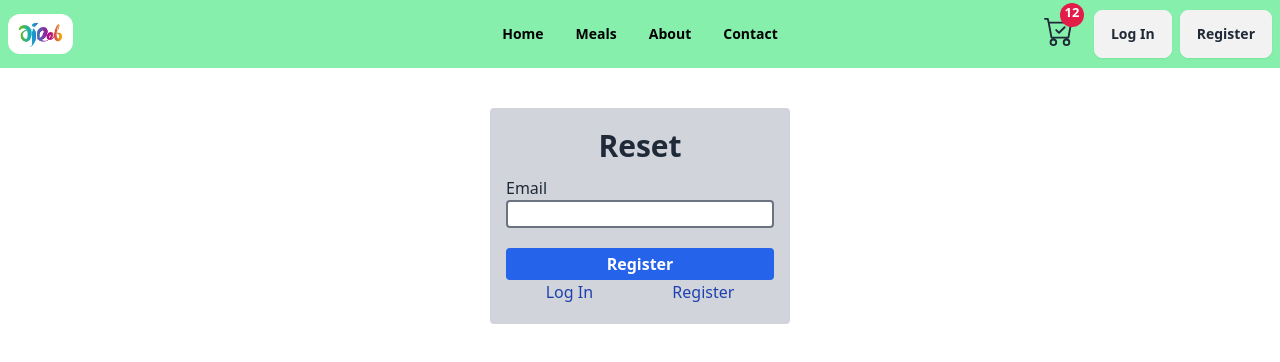
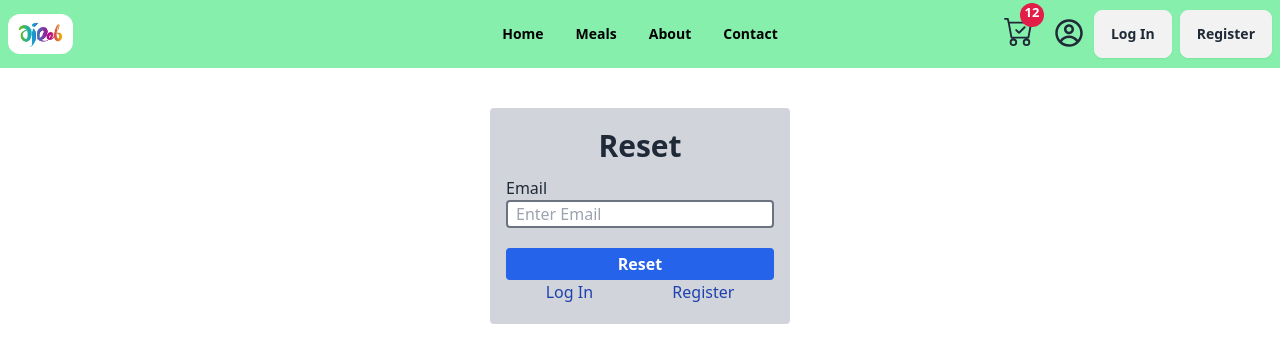
Before and after one commit to 21MoududAhammed/Products-House, a React (Vite) app: page /reset in a window 1280 px wide. Shown: the top 362 px of the page. Built offline with nearby package versions, Linux system fonts and the light colour scheme; no server answers.

Commit message:
user profile, reset password and so on done

```diff
--- a/src/components/Header.jsx
+++ b/src/components/Header.jsx
@@ -1,12 +1,27 @@
 import "../style.css";
-import { NavLink, useNavigate } from "react-router-dom";
+import { Link, NavLink, useNavigate } from "react-router-dom";
 import { BsCartCheck } from "react-icons/bs";
+import { CgProfile } from "react-icons/cg";
 
 import logo from "../assets/e-commerce-logo.png";
+import { MyAuthContext } from "../providers/AuthProvider";
+import { toast } from "react-toastify";
 export default function Header() {
   const navigate = useNavigate();
+  const { isLoggedIn, logOut } = MyAuthContext();
+
+  // to log out
+  const handleLogOut = async () => {
+    try {
+      await logOut();
+      toast(`Sign-out successful`);
+    } catch (err) {
+      toast(err.message);
+    }
+  };
+
   return (
-    <div className="navbar bg-green-300 sticky z-50 top-0 ">
+    <div className="navbar bg-green-300 sticky z-40 top-0 ">
       <div className="navbar-start">
         <div className="dropdown">
           <div tabIndex={0} role="button" className="btn btn-ghost lg:hidden">
@@ -124,10 +139,41 @@ export default function Header() {
           <button className="text-3xl" onClick={() => navigate("/cart")}>
             <BsCartCheck />
           </button>
-          <div className="absolute top-[-13px] left-4 bg-rose-600 rounded-full text-center text-white w-6 h-6  text-[13px] font-semibold">12</div>
+          <div className="absolute top-[-13px] left-4 bg-rose-600 rounded-full text-center text-white w-6 h-6  text-[13px] font-semibold">
+            12
+          </div>
         </div>
-        <NavLink to={'/login'} className="btn me-1 md:me-2">Log In</NavLink>
-        <NavLink to={'/register'} className="btn">Register</NavLink>
+
+        <div className="h-8 w-8 me-2">
+          {isLoggedIn?.photoURL ? (
+            <Link to={'/profile'}>
+              <img
+              className="w-full rounded-full"
+              src="https://avatars.githubusercontent.com/u/108451598?v=4"
+              alt=""
+            />
+            </Link>
+          ) : (
+            <Link to={'/profile'} className="text-3xl">
+              <CgProfile />
+            </Link>
+          )}
+        </div>
+
+        {isLoggedIn ? (
+          <NavLink className="btn" onClick={handleLogOut}>
+            Log Out
+          </NavLink>
+        ) : (
+          <>
+            <NavLink to={"/login"} className="btn me-1 md:me-2">
+              Log In
+            </NavLink>
+            <NavLink to={"/register"} className="btn">
+              Register
+            </NavLink>
+          </>
+        )}
       </div>
     </div>
   );
--- a/src/components/LogIn.jsx
+++ b/src/components/LogIn.jsx
@@ -1,6 +1,40 @@
-import { NavLink } from "react-router-dom";
+import { useState } from "react";
+import { NavLink, useNavigate } from "react-router-dom";
+import { MyAuthContext } from "../providers/AuthProvider";
+import { toast } from "react-toastify";
 
 export default function LogIn(){
+    const navigate = useNavigate();
+    const {logInWithEmailAndPassword} = MyAuthContext();
+    const initialUserData = {
+        email: '',
+        password: ''
+    }
+    const [user, setUser] = useState(initialUserData)
+
+    // to handle all input fields data
+    const handleInputFields = (e) =>{
+        e.preventDefault();
+        setUser({
+            ...user,
+            [e.target.name]: e.target.value,
+        })
+    }
+    // to handle submit
+    const handleSubmit = async(e) =>{
+        e.preventDefault();
+        try{
+          const res = await logInWithEmailAndPassword(user.email, user.password);
+          toast(`${res?.user?.displayName} is logged in successfully.`)
+          setUser(initialUserData)
+          navigate('/')
+        }catch(err){
+            console.log(err.message)
+            toast(err.message);
+        }
+
+
+    }
     return (
         <div className="w-[300px] mx-auto mt-10 px-4 py-5 bg-gray-300 rounded">
             <h3 className="text-3xl font-bold text-center mb-3">Log In</h3>
@@ -8,13 +42,13 @@ export default function LogIn(){
 
                 <div>
                     <label htmlFor="email">Email</label><br />
-                    <input className="outline-none focus:border-blue-500 border-2 rounded px-2 border-gray-500 w-full" type="email" name="email" id="email" />
+                    <input className="outline-none focus:border-blue-500 border-2 rounded px-2 border-gray-500 w-full" type="email" name="email" id="email" value={user.email} onChange={handleInputFields}/>
                 </div>
                 <div>
                     <label htmlFor="password">Password</label><br />
-                    <input className="outline-none focus:border-blue-500 border-2 rounded px-2 border-gray-500 w-full" type="password" name="password" id="password" />
+                    <input className="outline-none focus:border-blue-500 border-2 rounded px-2 border-gray-500 w-full" type="password" name="password" id="password" value={user.password} onChange={handleInputFields} />
                 </div>
-                <button className="bg-blue-600 rounded w-full py-1 text-white font-semibold mt-5" type="submit" >Register</button>
+                <button className="bg-blue-600 rounded w-full py-1 text-white font-semibold mt-5" type="submit" onClick={handleSubmit} >Login</button>
                 <div className="flex justify-around">
                 <NavLink to={'/reset'} className={'text-blue-800'}>Forgot Password</NavLink>
                 <NavLink to={'/register'} className={'text-blue-800'}>Register</NavLink>
--- /dev/null
+++ b/src/components/Profile.jsx
@@ -0,0 +1,17 @@
+import { MyAuthContext } from "../providers/AuthProvider";
+
+export default function Profile() {
+  const { isLoggedIn } = MyAuthContext();
+  return (
+    <div className="flex justify-center ">
+      <div className="my-5 border-2 border-gray-500 p-3 rounded">
+        <img className="w-56" src={isLoggedIn?.photoURL} alt="profile image" />
+        <div>
+          <h3 className="text-xl">Name: {isLoggedIn?.displayName}</h3>
+          <h4 className="text-lg">Email: {isLoggedIn?.email}</h4>
+          <h4>EmailVerified: {isLoggedIn?.emailVerified ? "Yes" : "No"}</h4>
+        </div>
+      </div>
+    </div>
+  );
+}
--- a/src/components/Register.jsx
+++ b/src/components/Register.jsx
@@ -61,12 +61,10 @@ export default function Register() {
         displayName: user.name,
         photoURL: user.profile_img,
       });
-      console.log(res);
       toast(`Successfully Signed up ${res.user.email}`)
     } catch (err) {
       console.log(err.message);
       toast(err.message);
-
     }
 
     navigate("/");
--- a/src/components/Reset.jsx
+++ b/src/components/Reset.jsx
@@ -1,20 +1,59 @@
-import { NavLink } from "react-router-dom";
+import { NavLink, useNavigate } from "react-router-dom";
+import { MyAuthContext } from "../providers/AuthProvider";
+import { useState } from "react";
+import { toast } from "react-toastify";
 
-export default function Reset(){
+export default function Reset() {
+    const navigate = useNavigate();
+  const { resetPassword } = MyAuthContext();
+  const [email, setEmail] = useState("");
+
+  // to submit
+  const handleSubmit = async (e) => {
+    e.preventDefault();
+    try {
+      await resetPassword(email);
+      toast('Email sent to password reset!')
+      setEmail('')
+      navigate('/login')
+    } catch (err) {
+      toast(err.message);
+      console.log(err.message);
+    }
+  };
   return (
     <div className="w-[300px] mx-auto mt-10 px-4 py-5 bg-gray-300 rounded">
       <h3 className="text-3xl font-bold text-center mb-3">Reset</h3>
       <form action="">
-
         <div>
-                <label htmlFor="email">Email</label><br />
-                <input className="outline-none focus:border-blue-500 border-2 rounded px-2 border-gray-500 w-full" type="email" name="email" id="email" />
+          <label htmlFor="email">Email</label>
+          <br />
+          <input
+            className="outline-none focus:border-blue-500 border-2 rounded px-2 border-gray-500 w-full"
+            type="email"
+            name="email"
+            id="email"
+            placeholder="Enter Email"
+            value={email}
+            onChange={(e) => setEmail(e.target.value)}
+            required
+          />
         </div>
 
-            <button className="bg-blue-600 rounded w-full py-1 text-white font-semibold mt-5" type="submit" >Register</button>
+        <button
+          className="bg-blue-600 rounded w-full py-1 text-white font-semibold mt-5"
+          type="submit"
+          onClick={handleSubmit}
+        >
+          Reset
+        </button>
         <div className="flex justify-around">
-            <NavLink to={'/login'} className={'text-blue-800'}>Log In</NavLink>
-            <NavLink to={'/register'} className={'text-blue-800'}>Register</NavLink>
+          <NavLink to={"/login"} className={"text-blue-800"}>
+            Log In
+          </NavLink>
+          <NavLink to={"/register"} className={"text-blue-800"}>
+            Register
+          </NavLink>
         </div>
       </form>
     </div>
--- a/src/main.jsx
+++ b/src/main.jsx
@@ -21,6 +21,7 @@ import Reset from "./components/Reset.jsx";
 import AuthProvider from "./providers/AuthProvider.jsx";
 import { ToastContainer } from 'react-toastify';
   import 'react-toastify/dist/ReactToastify.css';
+import Profile from "./components/Profile.jsx";
 
 const router = createBrowserRouter(
   createRoutesFromElements(
@@ -38,6 +39,7 @@ const router = createBrowserRouter(
       <Route path="/login" element={<LogIn />} />
       <Route path="/register" element={<Register />} />
       <Route path="/reset" element={<Reset />} />
+      <Route path="/profile" element={<Profile/>}/>
     </Route>
   )
 );
--- a/src/providers/AuthProvider.jsx
+++ b/src/providers/AuthProvider.jsx
@@ -1,8 +1,13 @@
-import { createContext, useContext } from "react";
+import { createContext, useContext, useEffect, useState } from "react";
 import PropTypes from "prop-types";
-import { createUserWithEmailAndPassword } from "firebase/auth";
+import {
+  createUserWithEmailAndPassword,
+  onAuthStateChanged,
+  sendPasswordResetEmail,
+  signInWithEmailAndPassword,
+  signOut,
+} from "firebase/auth";
 import { auth } from "../firebase/firebase";
-
 
 const AuthContext = createContext(null); // create a context and export it
 
@@ -10,14 +15,52 @@ const MyAuthContext = () => {
   return useContext(AuthContext);
 };
 
+// register
 const registerUserWithEmailAndPassword = async (email, password) => {
-    return await createUserWithEmailAndPassword(auth, email, password);
+  return await createUserWithEmailAndPassword(auth, email, password);
 };
 
+// log in
+const logInWithEmailAndPassword = async (email, password) => {
+  return await signInWithEmailAndPassword(auth, email, password);
+};
+
+//log out
+const logOut = async() =>{
+    await signOut(auth)
+}
+
+//reset password
+const resetPassword = async(email)=>{
+   return await sendPasswordResetEmail(auth, email);
+}
+
 export default function AuthProvider({ children }) {
+  const [isLoggedIn, setIsLoggedIn] = useState(null);
+  //observer
+  useEffect(() => {
+    const unsubscribe = onAuthStateChanged(auth, (user) => {
+      if (user) {
+        setIsLoggedIn(user);
+      } else {
+        setIsLoggedIn(null);
+      }
+    });
+    return () => unsubscribe()
+  }, []);
 
   return (
-    <AuthContext.Provider value={{ registerUserWithEmailAndPassword }}>{children}</AuthContext.Provider>
+    <AuthContext.Provider
+      value={{
+        registerUserWithEmailAndPassword,
+        logInWithEmailAndPassword,
+        isLoggedIn,
+        logOut,
+        resetPassword
+      }}
+    >
+      {children}
+    </AuthContext.Provider>
   );
 }
 
```
Lines whose indentation alone changed are shown as unchanged.
